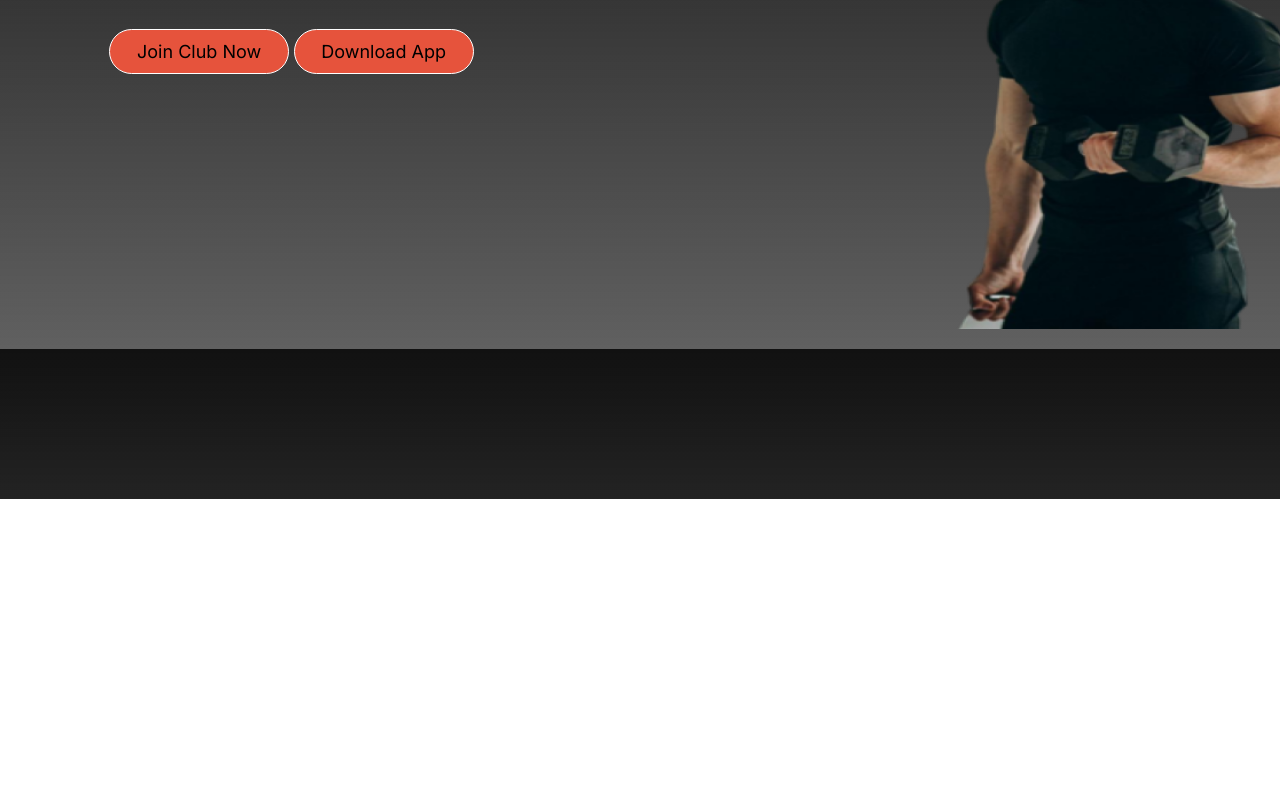
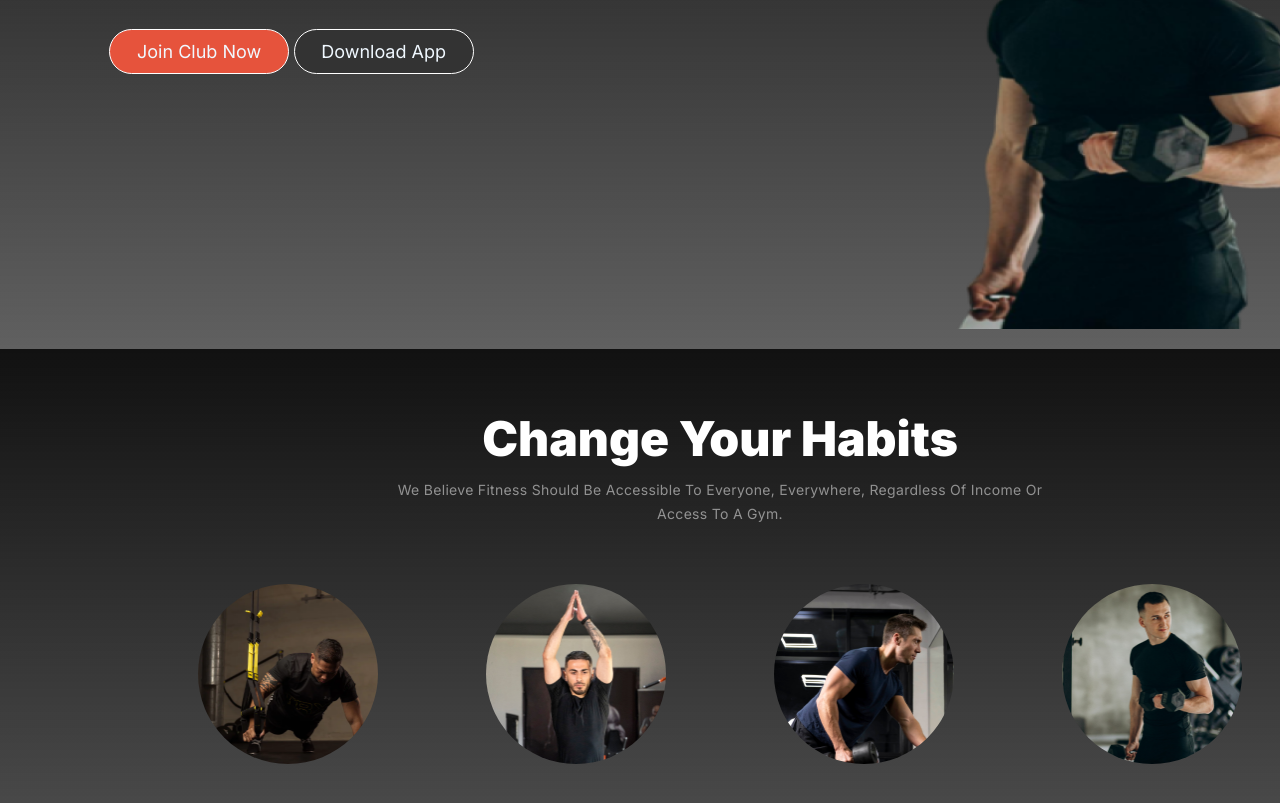
Before and after one commit to Selim-Ahmed93/PH-ASSIGN-2, a plain HTML site: page index.html in a window 1280 px wide. Shown: the part 301-1104 px from the top of the page. Before the commit the page ends 800 px from the top, so only its background shows below. Drawn offline with Linux system fonts and the light colour scheme.

Commit message:
main-section complit

```diff
--- a/Styles/Style.css
+++ b/Styles/Style.css
@@ -56,17 +56,16 @@ body{
 }
 .title-logo p{
     color: rgba(255, 255, 255, 0.5);
-/* font-family: Inter; */
 font-size: 16px;
 font-weight: 400;
 line-height: 24px;
 letter-spacing: 0.5px;
-/* text-align: left; */
 margin-top: 1.8rem;
 }
 .btn-club{
     width:180px;
 height:45px;
+color: #f0f8ff;
 margin-top: 2rem;
 font-size: 18px;
 background: rgb(230, 83, 60);
@@ -77,8 +76,9 @@ border-radius:42px;
     width:180px;
     height:45px;
     margin-top: 2rem;
+    color: #f0f8ff;
     font-size: 18px;
-    background: rgb(230, 83, 60);
+    background:#333;
     border:1px solid rgb(255, 255, 255);
     border-radius:42px;
 
@@ -91,3 +91,58 @@ left: 950px;
 top: 120px;
 
 }
+.main-section{
+
+/* background: rgb(185, 185, 185); */
+    position: absolute;
+    width: 1044px;
+    height: 400px;
+    left: 198px;
+    margin-top: 60px;
+
+}
+.main-section h1{
+ color: rgb(255, 255, 255);
+font-size: 48px;
+font-weight: 900;
+/* line-height: 120%; */
+letter-spacing: 0%;
+text-align:center;
+}
+.main-section p{
+ color: rgba(255, 255, 255, 0.5);
+font-size: 14px;
+margin-top: 10px;
+font-weight: 400;
+line-height: 24px;
+letter-spacing: 0.3px;
+text-align: center;
+}
+.image-section{
+    display: flex;
+ justify-content:space-between;
+margin: 58px 0px;
+overflow: hidden;
+
+
+}
+.image-1{
+width: 180px;
+height: 180px;
+border-radius: 100%;
+}
+.image-2{
+    width: 180px;
+    height: 180px;
+    border-radius: 100%;
+    }
+    .image-3{
+        width: 180px;
+        height: 180px;
+        border-radius: 100%;
+        }
+        .image-4{
+            width: 180px;
+            height: 180px;
+       border-radius: 100%
+     }
--- a/index.html
+++ b/index.html
@@ -28,7 +28,22 @@
 </nav>
 </header>
 
-<main></main>
+<main>
+    <div class="main-section">
+  <h1>Change Your Habits</h1>
+  <p> We believe fitness should be accessible to everyone, everywhere, regardless of income or <br>access to a gym.</p>
+
+  <div class="image-section">
+    <img class="image-1" src="/images/image 3.png" alt="img">
+    <img class="image-2" src="/images/image 2.png" alt="img">
+    <img class="image-3" src="/images/image 4.png" alt="img">
+    <img class="image-4" src="/images/image 5.png" alt="img">
+  </div>
+
+ </div>
+
+</main>
+
 <footer></footer>
 </body>
 </html>
```
